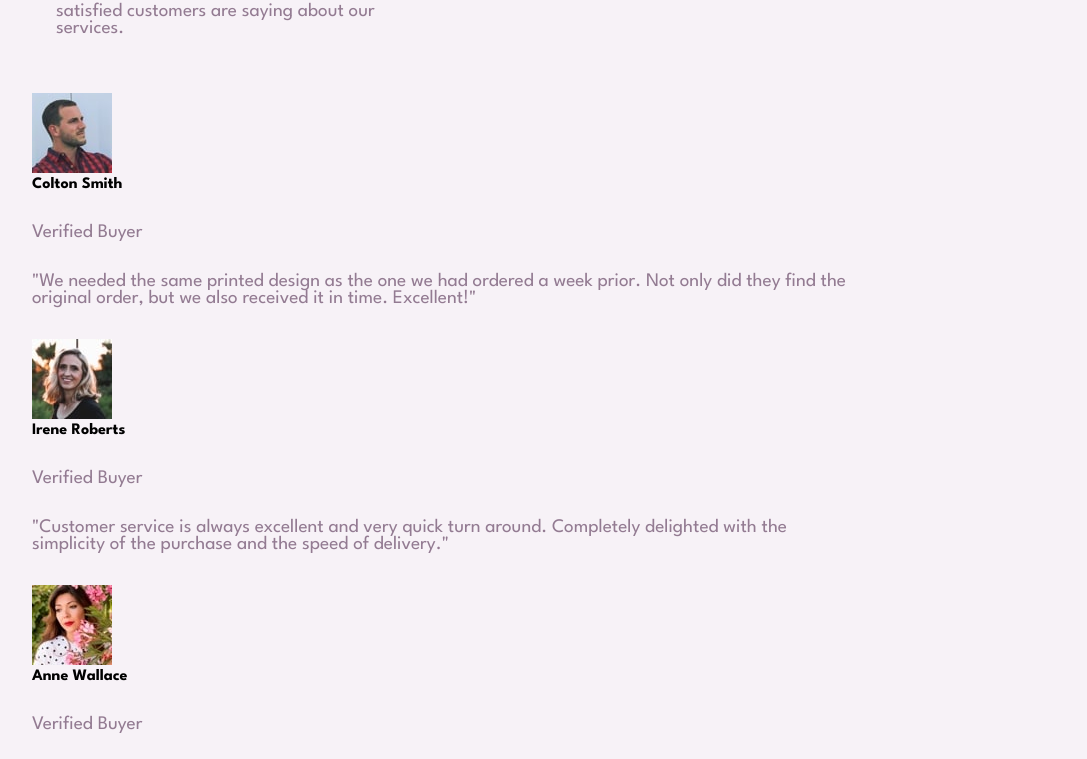
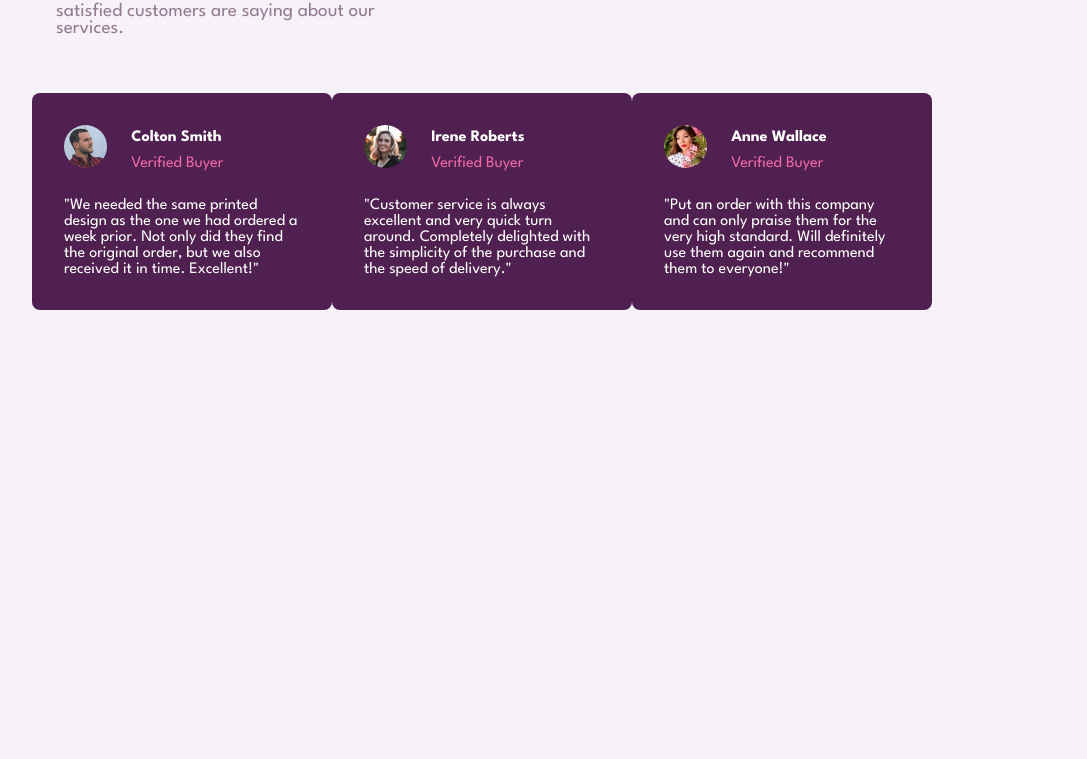
Before and after one commit to srsanjaykumar/social-proof-section, a plain HTML site: page index.html in a window 1280 px wide. Shown: the part 395-1154 px from the top of the page, without its empty margins (96-1183 px from the left). After the commit the page ends 833 px from the top, so only its background shows below. Drawn offline with Linux system fonts and the light colour scheme; a web font is replaced by a local one.

Commit message:
75 % complete

```diff
--- a/index.html
+++ b/index.html
@@ -59,26 +59,36 @@
     <footer>
       <div class="card">
         <div class="card-1">
+          <div class="card-1-header">
             <img src="./images/image-colton.jpg" alt="Colton Smith" />
             <div>
               <h4>Colton Smith</h4>
               <p>Verified Buyer</p>
             </div>
+          </div>
           <p>"We needed the same printed design as the one we had ordered a week prior.
             Not only did they find the original order, but we also received it in time.
             Excellent!"</p>
         </div>
-        <div class="card-2">
+        <div class="card-1">
+          <div class="card-1-header">
             <img src="./images/image-irene.jpg" alt="Irene Roberts" />
+            <div>
               <h4>Irene Roberts</h4>
               <p>Verified Buyer</p>
+            </div>
+          </div>
           <p>"Customer service is always excellent and very quick turn around. Completely
             delighted with the simplicity of the purchase and the speed of delivery."</p>
         </div>
-        <div class="card-3">
+        <div class="card-1">
+          <div class="card-1-header">
             <img src="./images/image-anne.jpg" alt="Anne Wallace" />
+            <div>
               <h4>Anne Wallace</h4>
               <p>Verified Buyer</p>
+            </div>
+          </div>
           <p>"Put an order with this company and can only praise them for the very high
             standard. Will definitely use them again and recommend them to everyone!"</p>
         </div>
--- a/style.css
+++ b/style.css
@@ -1,6 +1,6 @@
-@import url('https://fonts.googleapis.com/css2?family=Big+Shoulders:opsz,wght@10..72,100..900&family=Figtree:ital,wght@0,300..900;1,300..900&family=Fraunces:ital,opsz,wght@0,9..144,100..900;1,9..144,100..900&family=Inter:ital,opsz,wght@0,14..32,100..900;1,14..32,100..900&family=Karla:ital,wght@0,200..800;1,200..800&family=Kumbh+Sans:wght@100..900&family=League+Spartan:wght@100..900&family=Lexend+Deca:wght@100..900&family=Outfit:wght@100..900&family=Red+Hat+Display:ital,wght@0,300..900;1,300..900&family=Young+Serif&display=swap');
+@import url("https://fonts.googleapis.com/css2?family=Big+Shoulders:opsz,wght@10..72,100..900&family=Figtree:ital,wght@0,300..900;1,300..900&family=Fraunces:ital,opsz,wght@0,9..144,100..900;1,9..144,100..900&family=Inter:ital,opsz,wght@0,14..32,100..900;1,14..32,100..900&family=Karla:ital,wght@0,200..800;1,200..800&family=Kumbh+Sans:wght@100..900&family=League+Spartan:wght@100..900&family=Lexend+Deca:wght@100..900&family=Outfit:wght@100..900&family=Red+Hat+Display:ital,wght@0,300..900;1,300..900&family=Young+Serif&display=swap");
 
-*{
+* {
   margin: 0;
   padding: 0;
   box-sizing: border-box;
@@ -13,12 +13,11 @@
   --white: hsl(0, 0%, 100%);
 }
 
-body{
+body {
   font-family: "League Spartan", sans-serif;
   background-color: var(--light-grayish-magenta);
   /* height: 100vh; */
   /* width: 100vw; */
-
 }
 
 .container {
@@ -27,22 +26,23 @@ body{
   height: fit-content;
   max-width: 1200px;
 }
-header{
+header {
   display: flex;
   flex-direction: row;
 }
-h1{
+h1 {
   color: var(--very-dark-magenta);
   font-size: 3rem;
   width: 60%;
 }
-p{
+p {
   color: var(--dark-grayish-magenta);
   font-size: 1.2rem;
   margin: 2rem 0;
   width: 80%;
 }
-.section-1,.section-2{
+.section-1,
+.section-2 {
   width: 50%;
   padding: 1.5rem;
 }
@@ -52,7 +52,7 @@ p{
   font-size: 1rem;
   vertical-align: middle;
 }
-.section-2{
+.section-2 {
   position: relative;
 
   /* display: flex;
@@ -60,10 +60,10 @@ p{
     justify-content: space-around; */
 }
 
-.star{
+.star {
   display: flex;
   width: 75%;
-    padding: 1rem ;
+  padding: 1rem;
   margin-left: 1rem;
   gap: 10%;
 
@@ -72,23 +72,71 @@ p{
   /* justify-content: space-around; */
 }
 
-.star{
+.star {
   background-color: #efe1f1;
   color: var(--very-dark-magenta);
 }
 
-.part-1{
+.part-1 {
   position: absolute;
   top: 13%;
   left: 3%;
 }
-.part-2{
+.part-2 {
   position: absolute;
   top: 35%;
   left: 13%;
 }
-.part-3{
+.part-3 {
   position: absolute;
   top: 57%;
   right: 0%;
 }
+
+.card{
+    display: flex;
+    flex-wrap: wrap;
+
+}
+img{
+    width: 2.7rem;
+    height: 2.7rem;
+    border-radius: 50%;
+}
+
+.card-1,.card-2,.card-3{
+    max-width: 300px;
+    max-height: fit-content;
+    background-color: var(--very-dark-magenta);
+    padding: 2rem;
+    border-radius: 0.5rem;
+}
+.card-1-header{
+    display: flex;
+    flex-direction: row;
+    gap: 1.5rem;
+
+}
+.card-1-header div{
+    width: 50%;
+    height: 10%;
+}
+h4{
+    margin-top: 0.3rem;
+    color: var(--white);
+    font-size: 1rem;
+}
+.card-1-header p{
+    margin: 0.7rem 0;
+    color: var(--soft-pink);
+    font-size: 1rem;
+}
+
+.card-1 > p{
+    width: 100%;
+    color: var(--white);
+    font-size: 1rem;
+    line-height: 1rem;
+    margin: 0;
+    margin-top: 1rem;
+}
```
Lines whose indentation alone changed are shown as unchanged.
